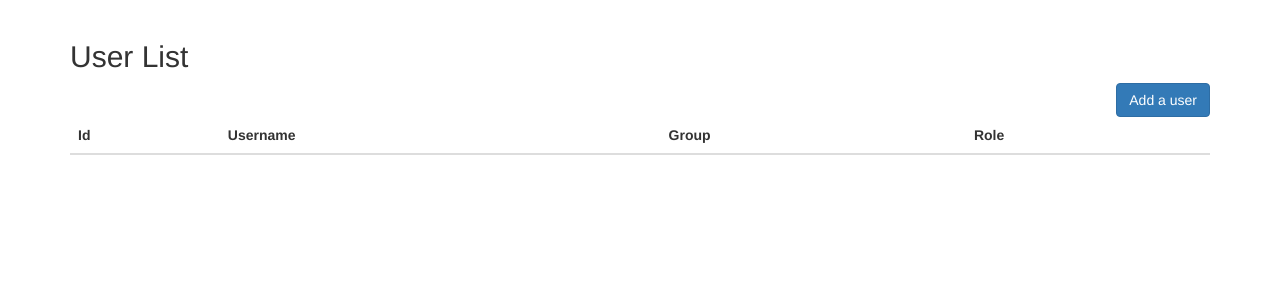
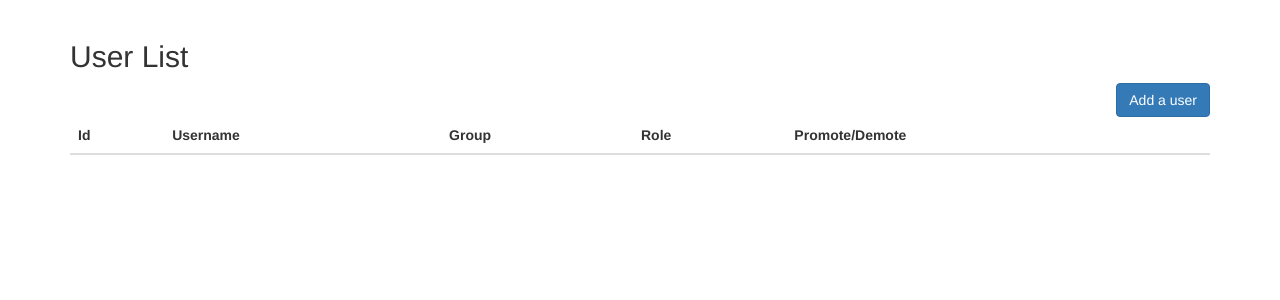
Before and after one commit to limmiehoang/internship-workspace, a PHP site: page /views/user.php in a window 1280 px wide. Shown: the part 52-352 px from the top of the page. Run offline with PHP 8.4, Linux system fonts and the light colour scheme; lists and menus that the app fills with data are empty; some libraries are stand-ins or nearby versions.

Commit message:
fix(PHPDemo): add column Promote/Demote to user list

```diff
--- a/PHP/views/user.php
+++ b/PHP/views/user.php
@@ -14,6 +14,7 @@ require_once __DIR__ . '/inc/nav.php';
                 <th>Username</th>
                 <th>Group</th>
                 <th>Role</th>
+                <th>Promote/Demote</th>
             </tr>
             </thead>
             <tbody>
```
